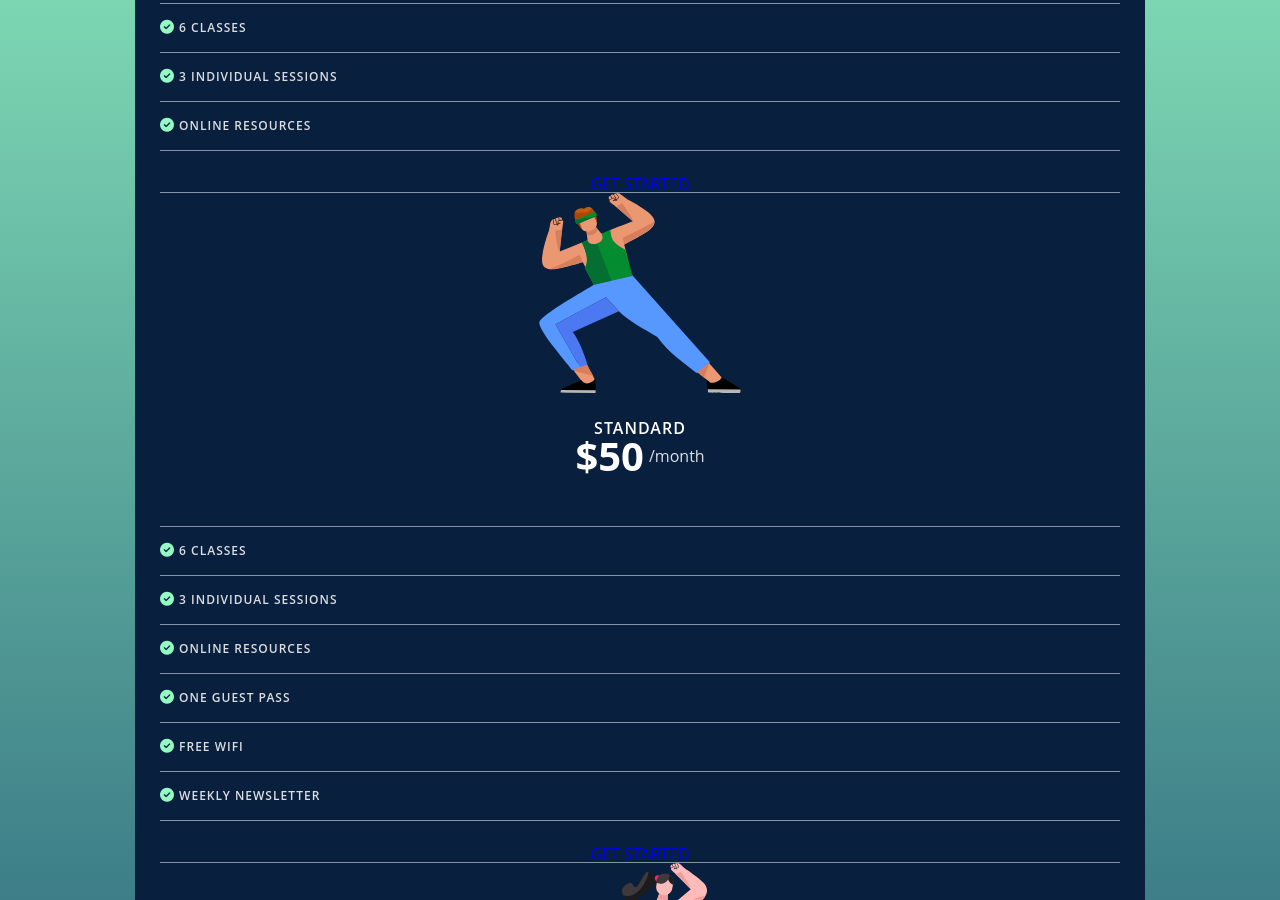
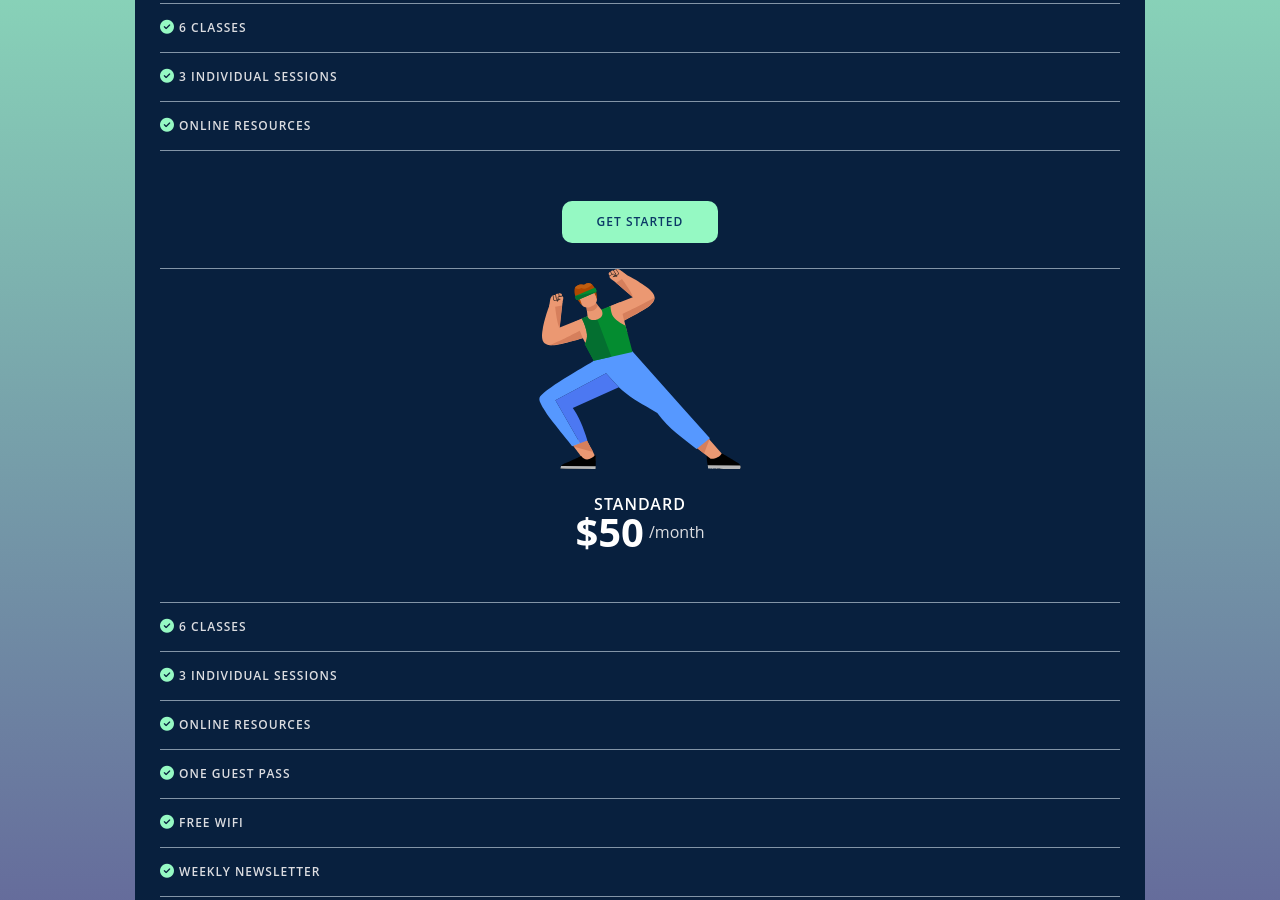
Before and after one commit to za-h-ra/pricing-panel, a plain HTML site: page index.html in a window 1280 px wide. Shown: the part 355-1255 px from the top of the page. Drawn offline with Linux system fonts and the light colour scheme.

Commit message:
button styling

```diff
--- a/index.html
+++ b/index.html
@@ -60,7 +60,7 @@
             <i class="fa-solid fa-circle-check"></i> Weekly Newsletter
           </li>
         </ul>
-        <a href="#/" class="pricing-button">Get Started</a>
+        <a href="#/" class="pricing-button is-featured">Get Started</a>
       </div>
 
       <div class="pricing-plan">
--- a/style.css
+++ b/style.css
@@ -134,7 +134,7 @@ html {
 }
 
 body {
-  background-image: linear-gradient(to bottom, #95f9c3, #0b3866);
+  background-image: linear-gradient(to bottom, #95f9c3, #42047e);
   display: flex;
   justify-content: center;
   align-items: center;
@@ -215,3 +215,37 @@ i {
 .pricing-features-items:last-child {
   border-bottom: 1px solid #8395a7;
 }
+
+.pricing-button {
+  border: none;
+  color: #0b3866;
+  border-radius: 10px;
+  display: inline-block;
+  padding: 15px 35px;
+  text-decoration: none;
+  margin: 25px;
+  background-color: #95f9c3;
+  font-weight: 600;
+  letter-spacing: 1px;
+  transition: all 200ms ease-in-out;
+  font-size: 12px;
+}
+
+.pricing-button:hover,
+.pricing-button:focus {
+  background-color: #80d9a9;
+}
+
+.pricing-button.is-featured {
+  background-color: #6f7bf7;
+  color: white;
+  border: none;
+  transition: all 200ms ease-in-out;
+}
+
+.pricing-button.is-featured:hover,
+.pricing-button.is-featured:focus {
+  background-color: #5a63ca;
+  color: #fff;
+  border: none;
+}
```
